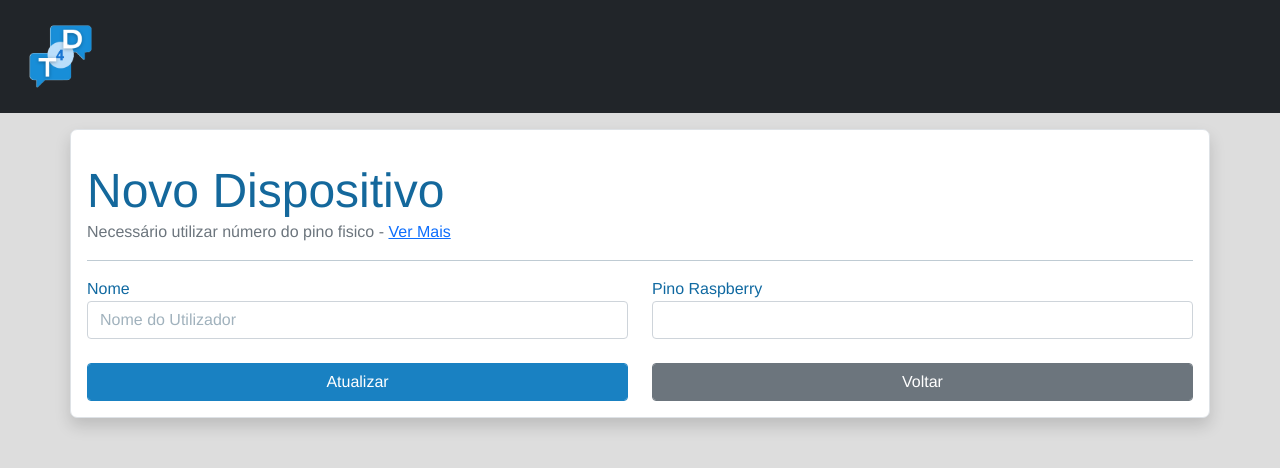
After one commit to Rafawastaken/locker_rpi, a Flask app: template locker/templates/devices/editar-device.html in a window 1280 px wide. The commit adds this page. Shown: the top 468 px of the page. Run offline with Flask 2, Linux system fonts and the light colour scheme; the template is opened without the code that fills it: values that come from a table or form of the project are taken from there, others are empty; some libraries are stand-ins or nearby versions.

Commit message:
fix links path

```diff
--- a/locker/static/css/styles.css
+++ b/locker/static/css/styles.css
@@ -18,6 +18,7 @@
 
 * {
   padding: 0;
+
   box-sizing: border-box;
 }
 
--- a/locker/templates/devices/devices.html
+++ b/locker/templates/devices/devices.html
@@ -40,7 +40,9 @@
             {% endif %}
           </td>
           <td>
-            <a href="#" class="btn btn-primary btn-sm form-control"
+            <a
+              href="{{url_for('devices.editar_dispositivo', id=device.id)}}"
+              class="btn btn-primary btn-sm form-control"
               ><i class="bi bi-pencil"></i
             ></a>
           </td>
--- /dev/null
+++ b/locker/templates/devices/editar-device.html
@@ -0,0 +1,56 @@
+{% extends 'base.html' %}
+<!-- Content -->
+{% block content %}
+<div class="container container shadow p-3 bg-body my-3 border rounded-bg">
+  <!-- Header -->
+  <section class="header">
+    <div class="header__text header-blue-text">
+      <div class="display-5">Novo Dispositivo</div>
+      <div class="text-muted">
+        Necessário utilizar número do pino fisico -
+        <a href="https://pinout.xyz" target="_blank">Ver Mais</a>
+      </div>
+    </div>
+  </section>
+  <hr />
+  <section class="form">
+    <form method="POST">
+      {{form.csrf_token}}
+
+      <!-- Nome -->
+      <div class="row">
+        <div class="mb-3 col-6">
+          <label class="dark-blue-text" for="nome">Nome</label>
+          {{form.nome(placeholder="Nome do Utilizador", class="form-control
+          input-color", value=device.nome)}}
+        </div>
+
+        <!-- Email -->
+        <div class="mb-3 col-6">
+          <label class="dark-blue-text" for="email">Pino Raspberry</label>
+          {{form.pin(placeholder="", class="form-control input-color",
+          value=device.pin)}}
+        </div>
+      </div>
+      <div class="row">
+        <div class="col-md-6 mt-2">
+          <input
+            type="submit"
+            class="btn btn-primary form-control"
+            value="Atualizar"
+          />
+        </div>
+        <div class="col-md-6 mt-2">
+          <a
+            href="{{url_for('devices.landing')}}"
+            class="btn btn-secondary form-control"
+          >
+            Voltar
+          </a>
+        </div>
+      </div>
+    </form>
+  </section>
+</div>
+
+{% endblock %}
```
Also changed, not shown: locker/devices/routes.py (+17 -1 lines).
